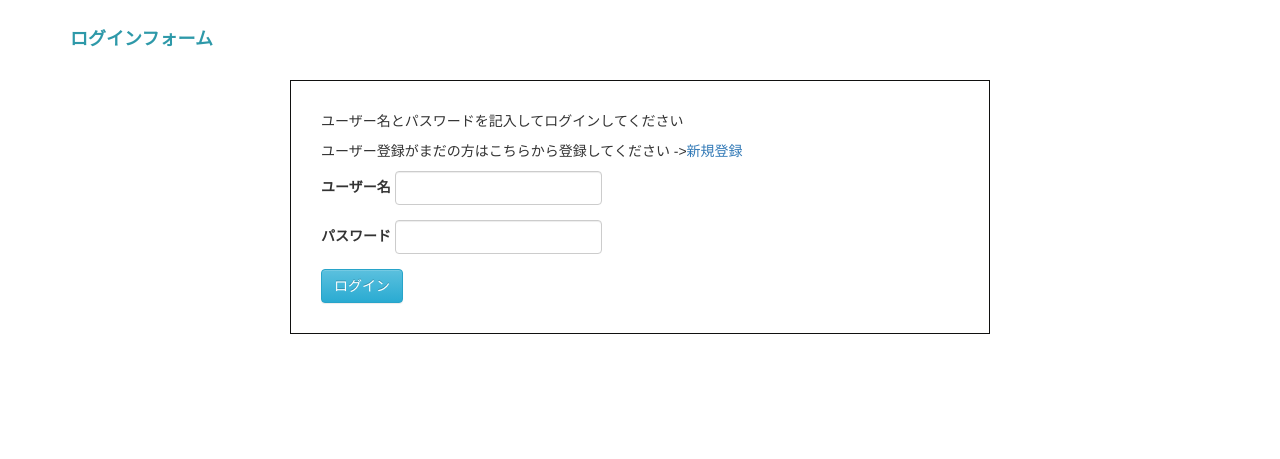
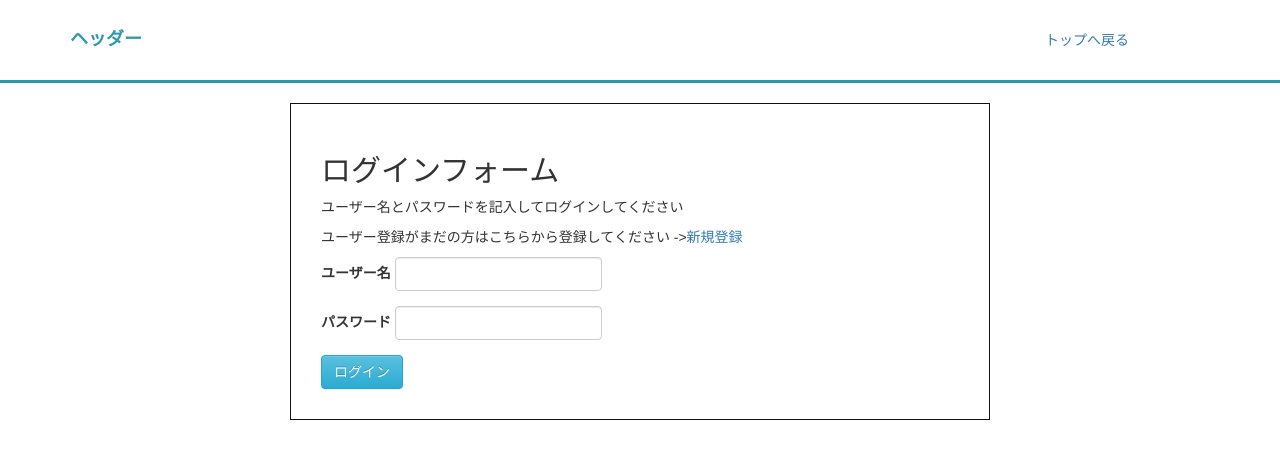
Before and after one commit to HirokiYamasaki/quiz_php, a PHP site: page /login.php in a window 1280 px wide. Shown: the top 459 px of the page. Run offline with PHP 8.4, Linux system fonts and the light colour scheme; data that the repository does not hold is empty.

Commit message:
ヘッダーを追記

```diff
--- a/user/login.php
+++ b/user/login.php
@@ -45,14 +45,22 @@ if (!empty($_POST)) {
 </head>
 <body>
     <div class="container">
-        <div class="">
-            <div class="">
         <header>
-                    <h1>ログインフォーム</h1>
+            <div class="row">
+                <div class="col-sm-10">
+                    <h1>ヘッダー</h2>
+                </div>
+                <div class="col-sm-2">
+                    <a href="../question">トップへ戻る</a>
+                </div>
+            </div>
         </header>
     </div>
 
+    <hr>
+
     <div class="content">
+        <h2>ログインフォーム</h2>
         <div class="content-logo">
             <p>ユーザー名とパスワードを記入してログインしてください</p>
             <p>ユーザー登録がまだの方はこちらから登録してください -><a href="join.php">新規登録</a></p>
@@ -80,7 +88,6 @@ if (!empty($_POST)) {
             </form>
         </div>
     </div>
-        </div>
-    </div>
+
 </body>
 </html>
```
Lines whose indentation alone changed are shown as unchanged.
